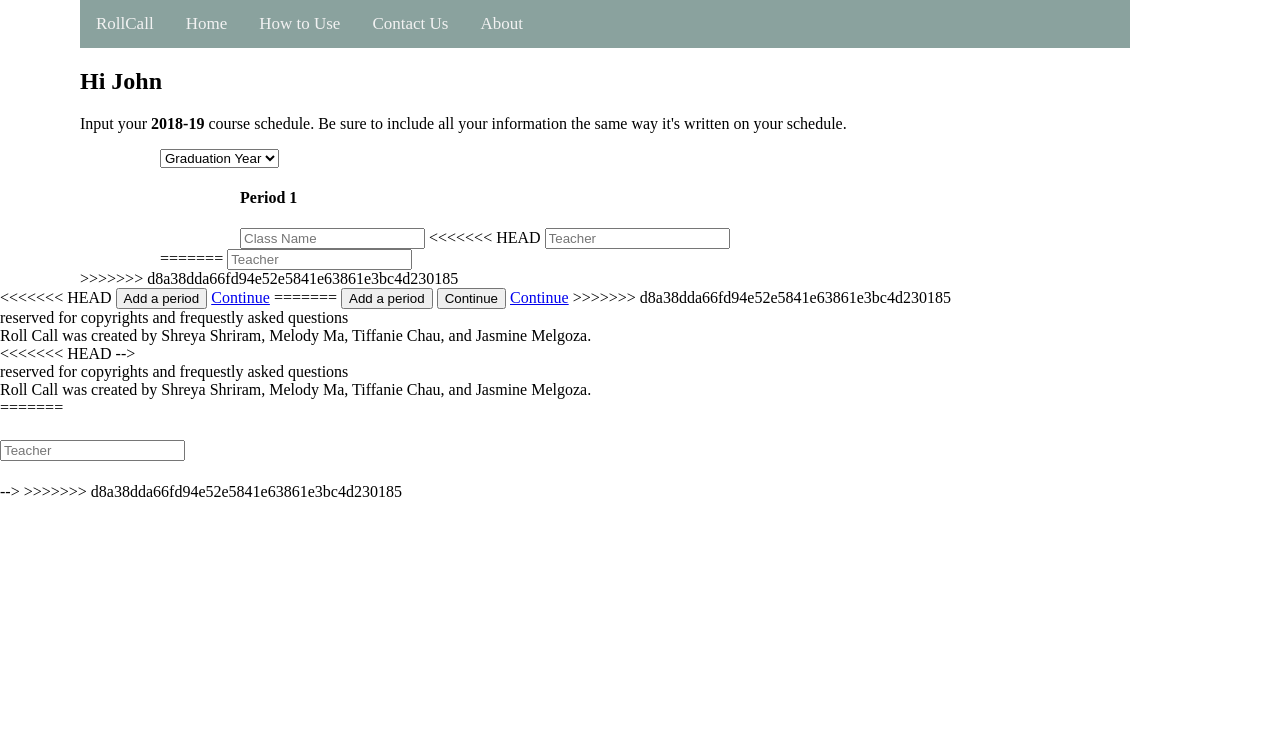
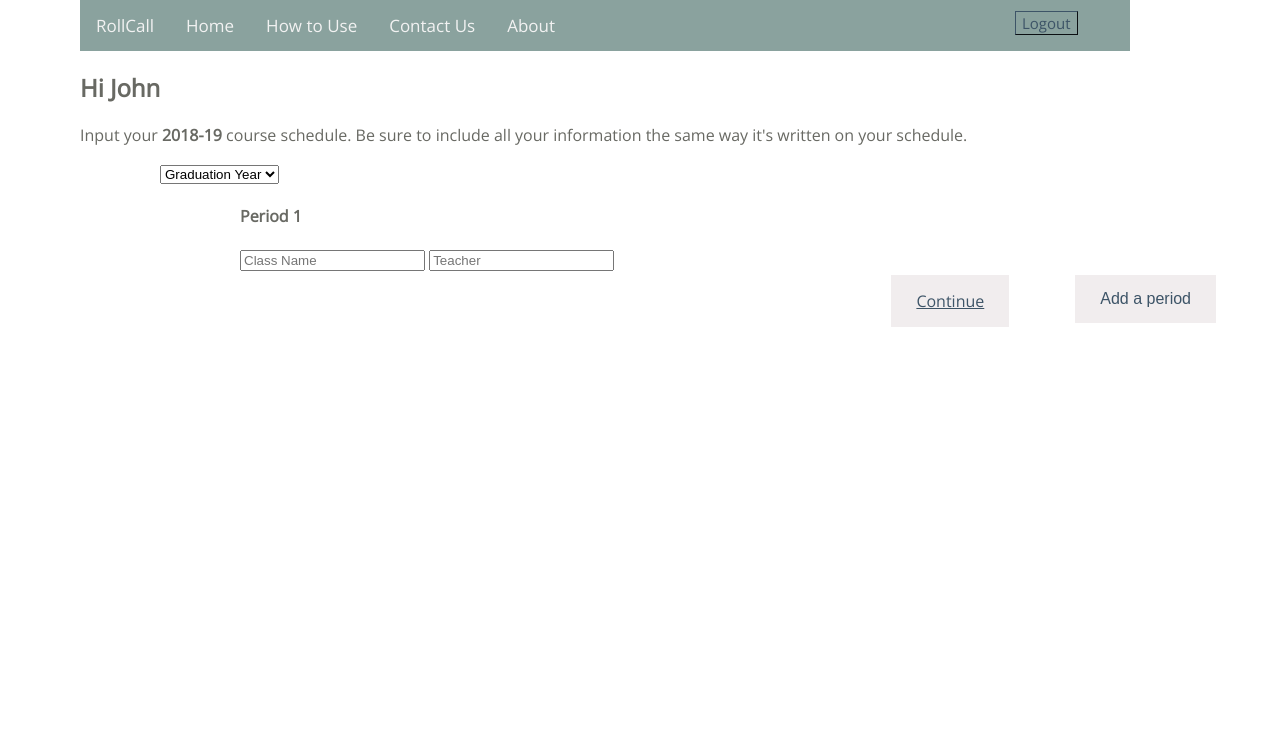
Before and after one commit to tiffaniec/RollCall, a Python web app: template rollcall-211816/templates/pg2.html in a window 1280 px wide. Shown: the top 741 px of the page. Run offline with Jinja, Linux system fonts and the light colour scheme; the template is opened without the code that fills it, so the values that code supplies are empty.

Commit message:
butttons

```diff
--- a/rollcall-211816/extras/style.css
+++ b/rollcall-211816/extras/style.css
@@ -24,8 +24,46 @@
     background-color: #4CAF50;
     color: white;
 }
-<<<<<<< HEAD
-a.buttonContinue{
+.logoutButton{
+  background-color: Transparent;
+  border-width: thin;
+  border-color: #3D5467;
+  color: #3D5467;
+  text-align: center;
+  font-family: 'Open Sans', sans-serif;
+  font-size: 15px;
+  float: right;
+  margin-right: 5%;
+  margin-top: 1%;
+  margin-bottom: 1%;
+}
+
+.logoutButton:hover{
+  background-color: #3D5467;
+  color:white;
+
+}
+.contButton {
+    background-color: #F1EDEE;
+    border: none;
+    color: blue;
+    padding: 15px 25px;
+    text-align: center;
+    font-size: 16px;
+    float:right;
+    margin-right: 5%;
+    cursor: pointer;
+    display: inline-block;
+    margin: 4px 2px;
+    -webkit-transition-duration: 0.4s; /* Safari */
+    transition-duration: 0.4s;
+    cursor: pointer;
+    }
+.contButton:hover {
+      background-color: #BEBBBC;
+      border: none;
+    }
+.button {
     background-color: #F1EDEE;
     border: none;
     color: #3D5467;
@@ -38,27 +76,12 @@ a.buttonContinue{
     -webkit-transition-duration: 0.4s; /* Safari */
     transition-duration: 0.4s;
     cursor: pointer;
-  }
-.addAClassButton {
-=======
-
-.button {
->>>>>>> d8a38dda66fd94e52e5841e63861e3bc4d230185
-    background-color: #F1EDEE;
-    border: none;
-    color: #3D5467;
-    padding: 15px 25px;
-    text-align: center;
-    font-size: 16px;
-    cursor: pointer;
-    display: inline-block;
-    margin: 4px 2px;
-    -webkit-transition-duration: 0.4s; /* Safari */
-    transition-duration: 0.4s;
-    cursor: pointer;
+    float:right;
+    margin-right: 5%;
     }
   .button:hover {
       background-color: #686963;
+      color:white;
       border: none;
     }
 
@@ -77,7 +100,16 @@ body{
 
   font-family: 'Open Sans', sans-serif;
   color:#686963;
-  background-color: #F1EDEE;
+  background-color: white;
+
+}
+#per1.text{
+  font-size: 20px;
+  font-family: 'Open Sans', sans-serif;
+}
+#per1{
+  display: inline-block;
+  float: none;
 
 }
 
--- a/rollcall-211816/templates/contact.html
+++ b/rollcall-211816/templates/contact.html
@@ -16,19 +16,17 @@
       </div>
     </header>
     <div>
-<<<<<<< HEAD
+
     Contact us with any questions:
     <h5>  <p></p>
     <div>  Email:</div>
   gwc.comradz@gmail.com</h5>
      </div>
-=======
+
   <h5>  Contact us with any questions:</h5>
      <p>(000-000-0000)</p>
     email@email.com
     </div>
 
-
->>>>>>> 8e9ca8c7cda967aeb9d099e8dd760e36f6e1c89f
   </body>
 </html>
--- a/rollcall-211816/templates/pg2.html
+++ b/rollcall-211816/templates/pg2.html
@@ -20,6 +20,7 @@
       <a href='/howItWorks'>How to Use</a>
       <a href='/Contact'>Contact Us</a>
       <a href='/AboutUs'>About</a>
+      <button type="button" class="logoutButton" onclick="">Logout</button>
     </div>
   </header>
 
@@ -42,34 +43,21 @@
       </div>
 
       <div class="classInputCont">
-
+<!---->
         <div id="per1">
-          <h4>Period 1</h4>
           <form>
+            <label><h4>Period 1</h4></label>
             <input type="text" name="input_c" placeholder="Class Name" />
-<<<<<<< HEAD
-            <input type="text" name="input_c" placeholder="Teacher" />
-          </form>
-        </div>
-
-=======
             <input type="text" name="input_t" placeholder="Teacher" />
           </form>
         </div>
->>>>>>> d8a38dda66fd94e52e5841e63861e3bc4d230185
       </div>
     </div>
 
 
-<<<<<<< HEAD
-    <button class="addAClassButton">Add a period</button>
-    <a href='/pg3' class="buttonContinue">Continue</a>
-=======
-    <button class="button">Add a period</button>
-    <button class="button">Continue</button>
-    <a href='/pg3'>Continue</a>
->>>>>>> d8a38dda66fd94e52e5841e63861e3bc4d230185
-    <!-- <button onclick="myFunction()">Add a period</button> -->
+      <button class="button">Add a period</button>
+      <a href='/pg3' class="button">Continue</a>
+      <!-- <button onclick="myFunction()">Add a period</button> -->
 
     <script>
     function myFunction() {
@@ -89,11 +77,6 @@
             Roll Call was created by Shreya Shriram, Melody Ma, Tiffanie Chau, and Jasmine Melgoza.
           </footer>
         </html>
-<<<<<<< HEAD
-<!-- =======
->>>>>>> 8936af20a34553e7087eed0a6ade231cdf753940
-=======
->>>>>>> d8a38dda66fd94e52e5841e63861e3bc4d230185
 
 
 
@@ -132,26 +115,6 @@
           <form>
             <input type="text" name="field1" placeholder="Class Name" />
             <input type="text" name="field2" placeholder="Teacher" />
-<<<<<<< HEAD
-            <! <h5> <input type="text" name="field2" placeholder="Teacher" /></h5> -->
-          <!-- </form>
-        </div> -->
-
-      </div>
-    </div>
-    <!-- <div id="contbut">
-      <a href='/pg3'>continue</a>
-    </div> --> -->
-  </body>
-
-  <footer>
-    reserved for copyrights and frequestly asked questions
-    <br>
-    Roll Call was created by Shreya Shriram, Melody Ma, Tiffanie Chau, and Jasmine Melgoza.
-  </footer>
-</html>
-=======
             <h5> <input type="text" name="field2" placeholder="Teacher" /></h5> -->
           <!-- </form>
         </div> -->
->>>>>>> d8a38dda66fd94e52e5841e63861e3bc4d230185
```
Also changed, not shown: 2 other files.
